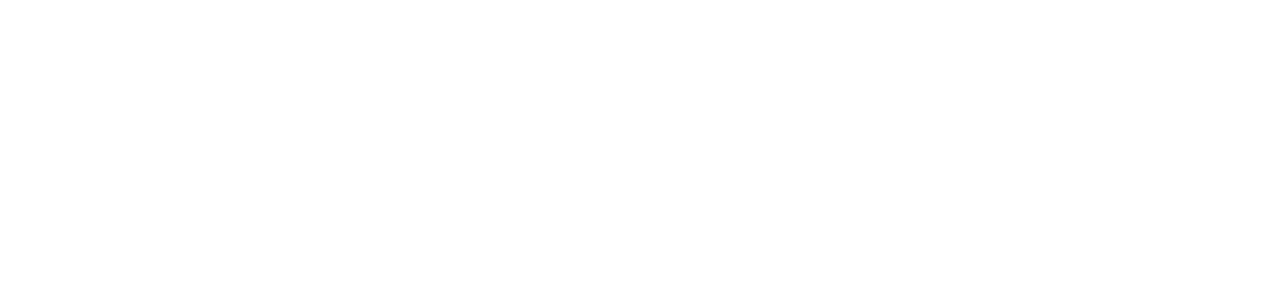
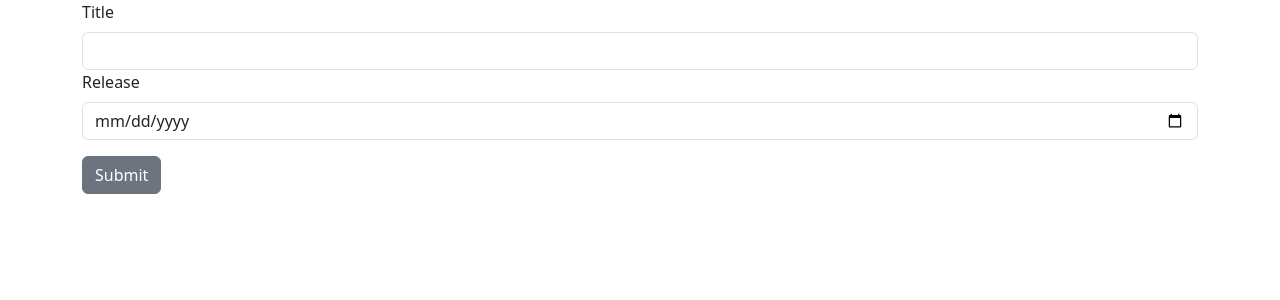
Before and after one commit to renldx/filmpal-server, a React (Create React App) app in the folder app/: page /old-movies/add in a window 1280 px wide. Before the commit this address had no page. Shown: the top 300 px of the page. Built offline with nearby package versions, Linux system fonts and the light colour scheme.

Commit message:
Add watched movie management

```diff
--- /dev/null
+++ b/app/src/AddWatchedMovie.js
@@ -0,0 +1,59 @@
+import {Button, Container, Form, FormGroup, Input, Label} from "reactstrap";
+import {useNavigate} from "react-router-dom";
+import {useState} from "react";
+
+const AddWatchedMovie = () => {
+
+    const [formData, setFormData] = useState({
+        title: "",
+        release: ""
+    });
+
+    let navigate = useNavigate();
+
+    const handleChange = (event) => {
+        const {name, value} = event.target;
+        setFormData((prevState) => ({...prevState, [name]: value}));
+    };
+
+    const handleSubmit = (event) => {
+        event.preventDefault();
+
+        setFormData({
+            ...formData
+        });
+
+        addMovie();
+    }
+
+    const addMovie = () => {
+        (async () => {
+            const rawResponse = await fetch("/api/watched/movie", {
+                method: 'POST',
+                headers: {
+                    'Accept': 'application/json',
+                    'Content-Type': 'application/json'
+                },
+                body: JSON.stringify({"title": formData.title, "release": formData.release})
+            });
+        })();
+
+        navigate("/old-movies");
+    }
+
+    return (
+        <Container>
+            <Form onSubmit={handleSubmit}>
+                <FormGroup>
+                    <Label for="title">Title</Label>
+                    <Input onChange={handleChange} id="title" name="title"/>
+                    <Label for="release">Release</Label>
+                    <Input onChange={handleChange} id="release" name="release" type="date"/>
+                </FormGroup>
+                <Button type="submit">Submit</Button>
+            </Form>
+        </Container>
+    );
+}
+
+export default AddWatchedMovie;
--- a/app/src/App.js
+++ b/app/src/App.js
@@ -4,6 +4,7 @@
 import Home from './Home';
 import SuggestedMovies from "./SuggestedMovies";
 import WatchedMovies from "./WatchedMovies";
+import AddWatchedMovie from "./AddWatchedMovie";
 
 const App = () => {
     return (
@@ -12,6 +13,7 @@
                 <Route exact path="/" element={<Home/>}/>
                 <Route exact path="/new-movies/:genre" element={<SuggestedMovies/>}/>
                 <Route exact path="/old-movies" element={<WatchedMovies/>}/>
+                <Route exact path="/old-movies/add" element={<AddWatchedMovie/>}/>
             </Routes>
         </Router>
     )
--- a/app/src/SuggestedMovies.js
+++ b/app/src/SuggestedMovies.js
@@ -23,7 +23,7 @@
 
     const selectMovie = () => {
         (async () => {
-            const rawResponse = await fetch(`/api/watched/movie`, {
+            const rawResponse = await fetch("/api/watched/movie", {
                 method: 'POST',
                 headers: {
                     'Accept': 'application/json',
--- a/app/src/WatchedMovies.js
+++ b/app/src/WatchedMovies.js
@@ -1,5 +1,6 @@
 import React, {useEffect, useState} from 'react';
 import {Button, Container, Modal, ModalBody, ModalFooter, ModalHeader, Table} from 'reactstrap';
+import {useNavigate} from "react-router-dom";
 
 const WatchedMovies = () => {
 
@@ -15,6 +16,8 @@
     }
 
     const releaseYear = (date) => new Date(date).getFullYear();
+
+    let navigate = useNavigate();
 
     useEffect(() => {
         setLoading(true);
@@ -68,6 +71,8 @@
                 </tbody>
             </Table>
 
+            <Button color="success" onClick={() => navigate("add")}>Add</Button>
+
             <Modal isOpen={modal} toggle={toggleModal}>
                 <ModalHeader toggle={toggleModal}>Confirm Selected Movie</ModalHeader>
                 <ModalBody>
```
